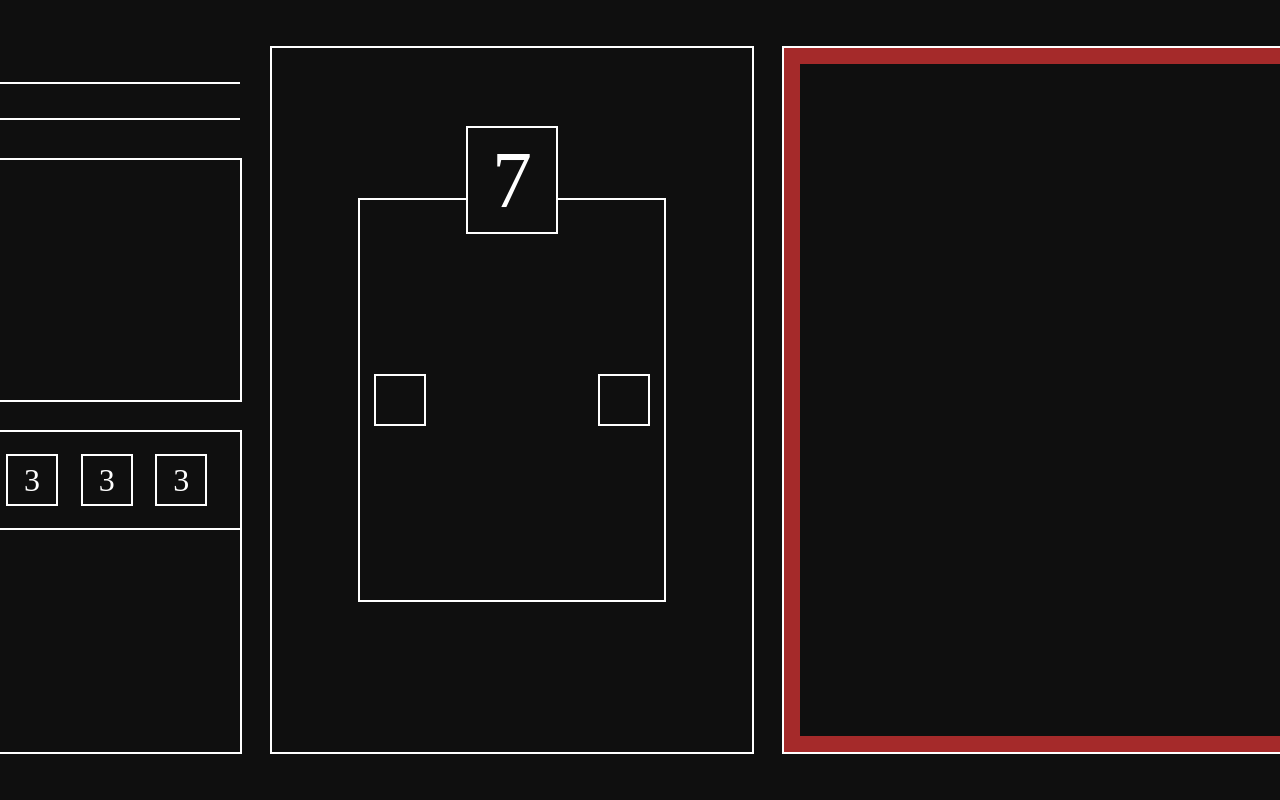
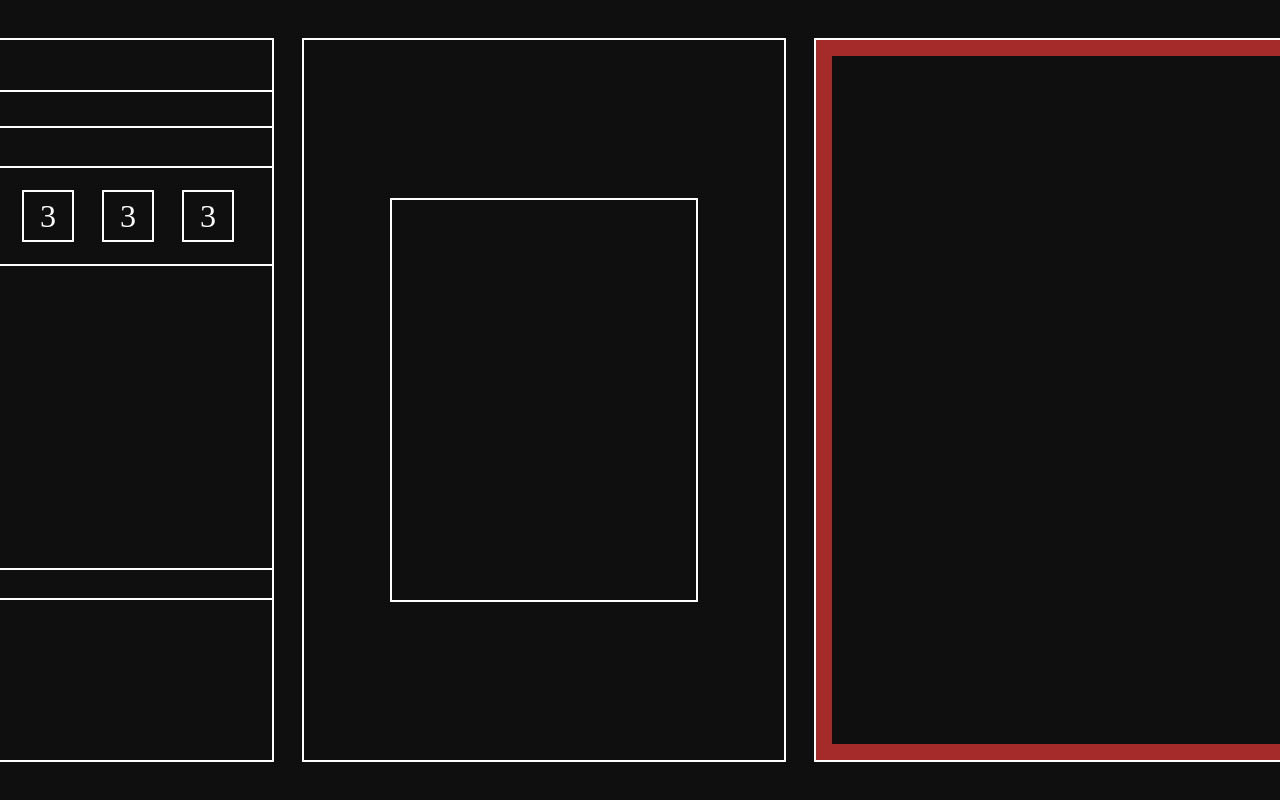
Before and after one commit to pSbral/ResponsiveCharacterSheet, a plain HTML site: page CharacterSheet/index.html in a window 1280 px wide. Drawn offline with Linux system fonts and the light colour scheme.

Commit message:
CSS and HTML adjustmens
Fixed CSS Nomeclature and the design of the page

```diff
--- a/CharacterSheet/index.html
+++ b/CharacterSheet/index.html
@@ -10,55 +10,52 @@
 
 <body>
     <div class="box-grandparent border">
-
-        <div class="box-parent column" style="background-color: var(--bg-gray);">
+        <div class="box-child-charStatus-element border"></div>
+        <div class="box-parent border column" style="background-color: var(--bg-gray);">
 
             <!-- Icone | Nome | Tituilo -->
-            <div class="box-parent-input">
-                <div class="page-icon"><i class="fa-solid fa-image"></i></div>
-                <div class="box-child-input column">
-                    <div class="box-grandchild-input"></div>
-                    <div class="box-grandchild-input"></div>
+            <div class="box-parent-charStatus">
+                <div class="box-child-charStatus">
+                    <div class="page-icon"><i class="fa-solid fa-image"></i></div>
+                    <div class="box-child-charStatus-info column">
+                        <div class="box-granchild-charStatus-info"></div>
+                        <div class="box-granchild-charStatus-info"></div>
+                    </div>
                 </div>
-            </div>
-            <!-- Status do Personagem -->
-            <div>
-                <div class="box-parent-status border"></div>
             </div>
 
             <!-- Atributos | Perícias -->
-            <div class="box-parent-attribute column border">
-                <div class="box-child-attriute border">
-                    <div class="box-grandchild-attribute border">
+            <div class="box-parent-charAttribute column border">
+                <div class="box-child-charAttribute border">
+                    <div class="box-grandchild-charAttribute border">
                         <p>3</p>
                     </div>
-                    <div class="box-grandchild-attribute border">
+                    <div class="box-grandchild-charAttribute border">
                         <p>3</p>
                     </div>
-                    <div class="box-grandchild-attribute border">
+                    <div class="box-grandchild-charAttribute border">
                         <p>3</p>
                     </div>
-                    <div class="box-grandchild-attribute border">
+                    <div class="box-grandchild-charAttribute border">
                         <p>3</p>
                     </div>
-                    <div class="box-grandchild-attribute border">
+                    <div class="box-grandchild-charAttribute border">
                         <p>3</p>
                     </div>
                 </div>
             </div>
 
+            <!-- Status do Personagem -->
+            <div>
+                <div class="box-parent-charSkills border"></div>
+            </div>
+
         </div>
 
-
-
-        <div class="box-parent bordercolumn">
+        <div class="box-parent border">
             <!-- Icone | Nome | Tituilo -->
-            <div class="box-parent-character border">
-                <div class="box-child-level border">7</div>
-                <div class="box-child-character border">
-                    <div class="box-grandchild-eleclass border"></div>
-                    <div class="box-grandchild-eleclass border"></div>
-                </div>
+            <div class="box-parent-charInfo border">
+                <div class="box-child-charInfo-image border"></div>
             </div>
         </div>
 
--- a/CharacterSheet/style.css
+++ b/CharacterSheet/style.css
@@ -40,7 +40,7 @@
 /* Grandparent */
 
 .box-grandparent {
-    padding: 3rem 5rem;
+    padding: 3rem 5rem 3rem 3rem;
 
     position: fixed;
     top: 50%;
@@ -55,6 +55,7 @@
 
 .box-parent {
     display: flex;
+    background-color: brown;
     flex-grow: 1;
 }
 
@@ -62,30 +63,26 @@
     margin-left: 2rem;
 }
 
-.box-parent {
+.box-parent-charStatus {
     display: flex;
-    background-color: brown;
+
+    margin-bottom: 2rem;
 }
 
-.box-parent-attribute {
+.box-parent-charAttribute {
     display: flex;
 
-    height: 20rem;
+    height: 25rem;
 
-    margin-top: 2rem;
+    margin: 0 0 2rem 2rem;
 }
 
-.box-parent-input {
-    display: flex;
-    justify-content: center;
+.box-parent-charSkills {
+    height: 10rem;
+    margin-left: 2rem;
 }
 
-.box-parent-status {
-    height: 15rem;
-    margin-top: 2rem;
-}
-
-.box-parent-character {
+.box-parent-charInfo {
     width: 30rem;
 
     display: flex;
@@ -95,14 +92,23 @@
 
 /* Child */
 
-.box-child-attriute {
+.box-child-charStatus {
     display: flex;
-    justify-content: space-evenly;
 
-    padding: 1.5rem 0.5rem 1.5rem 0.5rem;
+    margin: 1rem 0 0 4rem;
 }
 
-.box-child-input {
+.box-child-charStatus-element {
+    height: 3rem;
+    width: 3rem;
+
+    position: absolute;
+    margin: 0 0 0 0.5rem;
+
+    border-radius: 50%;
+}
+
+.box-child-charStatus-info {
     display: flex;
     flex-grow: 1;
 
@@ -110,7 +116,14 @@
     margin-bottom: 0.5rem;
 }
 
-.box-child-character {
+.box-child-charAttribute {
+    display: flex;
+    justify-content: space-evenly;
+
+    padding: 1.5rem 0.5rem 1.5rem 0.5rem;
+}
+
+.box-child-charInfo-image {
     height: 25rem;
     width: 17rem;
 
@@ -122,24 +135,16 @@
 
 }
 
-.box-child-level {
-    height: 6.5rem;
-    width: 5.5rem;
+/* Grandchild */
 
-    margin-top: 5rem;
+.box-granchild-charStatus-info {
+    border-bottom: 2px solid white;
 
-    display: flex;
-    align-items: center;
-    justify-content: center;
-    font-size: 5rem;
-
-    position: fixed;
-    align-self: baseline;
+    display: flexbox;
+    flex-grow: 1;
 }
 
-/* Grandchild */
-
-.box-grandchild-attribute {
+.box-grandchild-charAttribute {
     display: flex;
     justify-content: center;
     align-items: center;
@@ -149,15 +154,3 @@
     height: 3rem;
     width: 3rem;
 }
-
-.box-grandchild-input {
-    border-bottom: 2px solid white;
-
-    display: flexbox;
-    flex-grow: 1;
-}
-
-.box-grandchild-eleclass {
-    height: 3rem;
-    width: 3rem;
-}
```
Also changed, not shown: CharacterSheet/index copy.html (deleted, +0 -63 lines).
